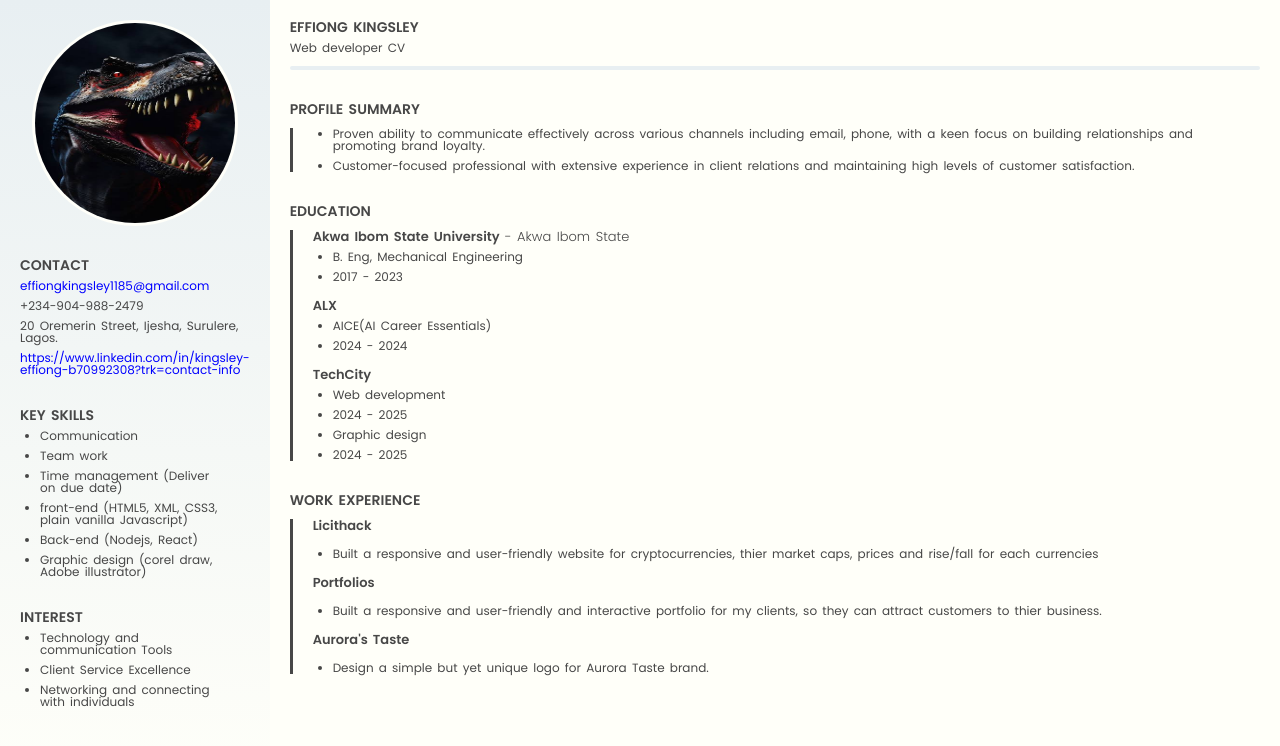
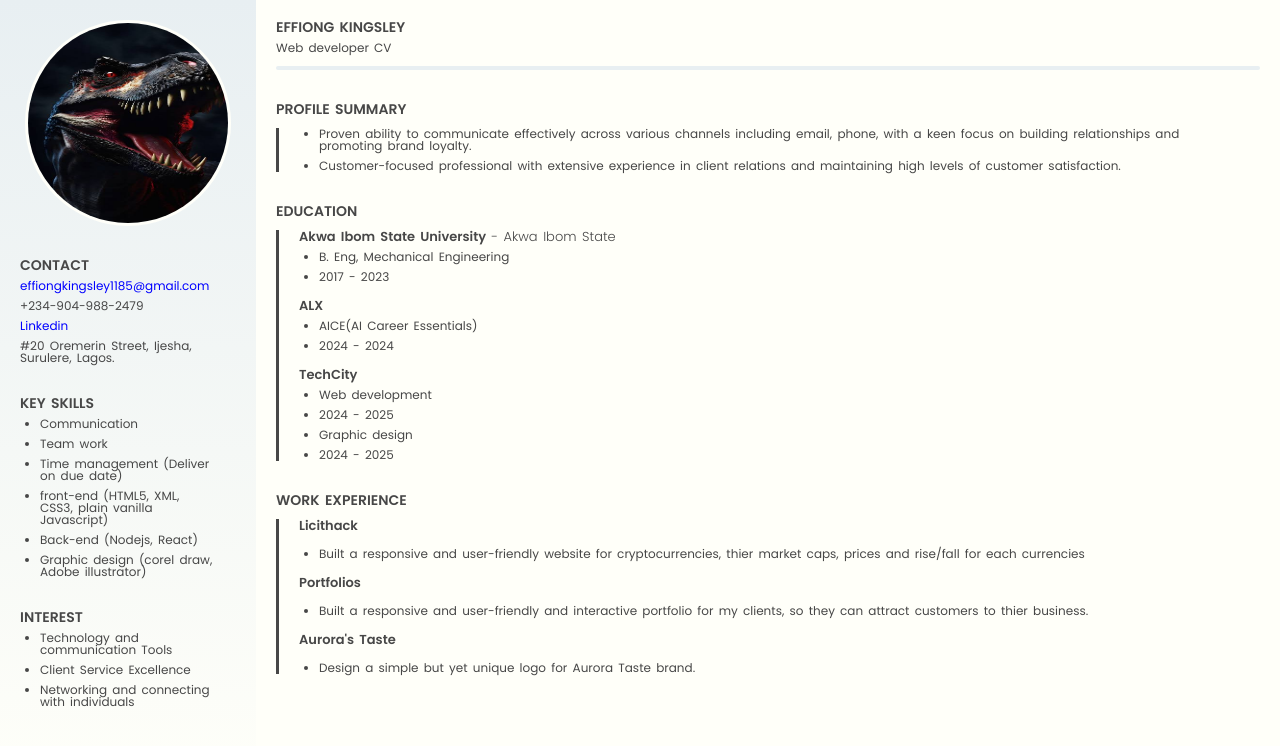
Before and after one commit to kingsfavy/Port, a website: page index.html in a window 1280 px wide. Drawn offline with Linux system fonts and the light colour scheme.

Commit message:
Update index.html

```diff
--- a/index.html
+++ b/index.html
@@ -29,9 +29,10 @@
 <div class="small-space"></div>
 <p>+234-904-988-2479</p>
     <div class="small-space"></div>
-<p>20 Oremerin Street, Ijesha, Surulere, Lagos.</p>
-    <div class="small-space"></div>
-    <p class="mail">https://www.linkedin.com/in/kingsley-effiong-b70992308?trk=contact-info </p>
+    <p class="mail" onclick="window.location.href='https://www.linkedin.com/in/kingsley-effiong-b70992308?trk=contact-info';">
+Linkedin</p>
+        <div class="small-space"></div>
+<p>#20 Oremerin Street, Ijesha, Surulere, Lagos.</p>
 
 <div class="space"></div>
 
```
